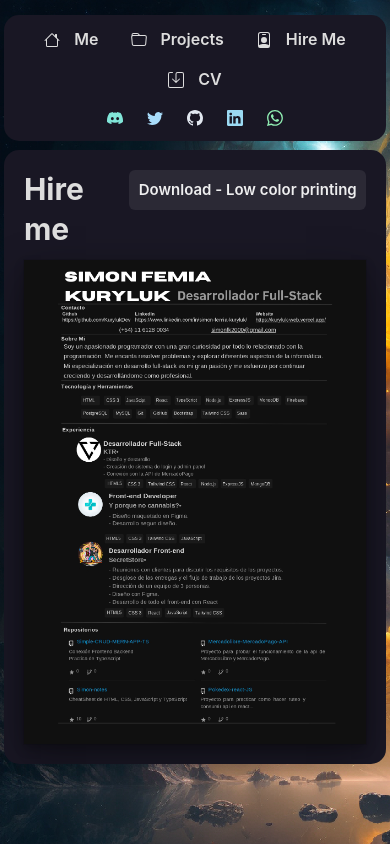
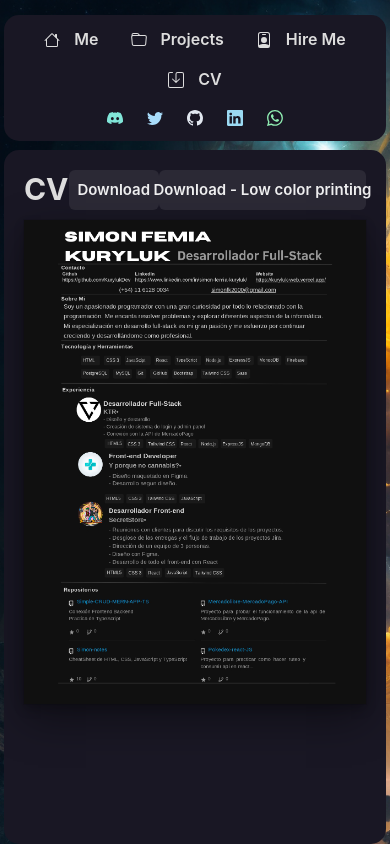
Before and after one commit to KurylukDev/kurylukWeb, a React (Vite) app: page /cv in a window 390 px wide. Built offline with nearby package versions, Linux system fonts and the light colour scheme.

Commit message:
prueba view en telefono

```diff
--- a/index.html
+++ b/index.html
@@ -5,9 +5,8 @@
         <link rel="icon" href="/favicon.png" />
         <meta name="viewport" content="width=device-width, initial-scale=1.0" />
         <meta name="theme-color" content="#000000" />
-    <meta name="description" content="Hi, i'm Sammwy! Welcome to my personal website. Take a look at my list of open-source projects." />
+        <meta name="description" content="Hi, i'm Simon! Welcome to my personal website. Take a look at my list of open-source projects." />
         <link rel="apple-touch-icon" href="/favicon.png" />
-    <!-- <link rel="manifest" href="/manifest.json" /> -->
         <title>&lt;KurylukPortafolio /&gt;</title>
     </head>
     <body>
--- a/src/components/layout/container/container.jsx
+++ b/src/components/layout/container/container.jsx
@@ -8,7 +8,7 @@ export default function Container ({ children }) {
     return (
         <Box className={styles["wrapper"]}>
             <Flex className={styles["container"]}>
-                <Box className={styles["page"]} backgroundColor={"purple.900"}>{children}</Box>
+                <Box className={styles["page"]} backgroundColor={"purple.900"} >{children}</Box>
                 <Sidebar className={styles["page"]} />
             </Flex>
         </Box>
--- a/src/components/layout/container/container.module.css
+++ b/src/components/layout/container/container.module.css
@@ -23,6 +23,10 @@
 @media only screen and (max-width: 850px) {
     .container {
         width: 88%;
+    }
+    .page{
+        height: 100vh;
+        max-height: 1000px;
     }
 }
 
--- a/src/components/layout/navbar/navbar.jsx
+++ b/src/components/layout/navbar/navbar.jsx
@@ -2,7 +2,6 @@ import { Box, Flex } from "@chakra-ui/react";
 
 import { BsHouse, BsFolder, BsPersonBadge, BsSave} from "react-icons/bs"
 import { BsDiscord, BsGithub, BsLinkedin, BsTwitter, BsWhatsapp } from "react-icons/bs"
-import CvModal from '../../modal/Modal'
 
 import SocialButton from "./social-button";
 
--- a/src/pages/Cv.jsx
+++ b/src/pages/Cv.jsx
@@ -4,15 +4,20 @@ import '../styles/index.css'
 export default function Cv() {
     return (
         <Box>
-            <Heading display={"flex"} justifyContent={"space-between"} size={"xl"}>Hire me
+            <Heading display={"flex"} justifyContent={"space-between"} size={"xl"}>CV
             <Button fontSize={'15px'}
-              as="a"
-              href="/cv.pdf"
-              download="/cv.pdf"
-              >Download - Low color printing</Button></Heading>
+            as="a"
+            href="/cv.pdf"
+            download="/cv.pdf"
+            >Download</Button>
+            <Button fontSize={'15px'}
+            as="a"
+            href="/cv.pdf"
+            download="/cv.pdf"
+            >Download - Low color printing</Button></Heading>
             <Box marginTop={"10px"} justifyContent={"center"} display={"flex"} boxShadow='dark-lg'>
                 <img
-                className={"cvImage"}
+                alt="CV"
                 src="/kurylukCv.png"
                 width={"100%"}
                 height={"100%"}
--- a/src/pages/home.jsx
+++ b/src/pages/home.jsx
@@ -8,7 +8,7 @@ export default function Home() {
         <Box>
             <PresentationCard />
 
-            <Box marginTop={"20px"}>
+            <Box marginTop={"20px"} marginBottom={"20px"}>
                 <Heading size={"xl"}>Who am I?</Heading>
                 <Text>
                     My name is Simon, I am a 22yo programmer from Argentina who likes to develop
--- a/src/pages/projects.jsx
+++ b/src/pages/projects.jsx
@@ -16,7 +16,7 @@ import {
 	ModalFooter,
 	ModalBody,
 	ModalCloseButton,
-    useDisclosure,
+  useDisclosure,
 } from "@chakra-ui/react";
 import React from 'react';
 
--- a/src/styles/index.css
+++ b/src/styles/index.css
@@ -6,9 +6,4 @@ body {
     -webkit-font-smoothing: antialiased;
     -moz-osx-font-smoothing: grayscale;
     overflow: hidden;
-
   }
-
-.cvImage{
-    image-rendering: initial;
-  }
--- a/src/styles/scroll.css
+++ b/src/styles/scroll.css
@@ -10,10 +10,10 @@
 
   /* Handle */
   ::-webkit-scrollbar-thumb {
-    background: #FED7E2;
+    background: #593f63;
   }
 
   /* Handle on hover */
   ::-webkit-scrollbar-thumb:hover {
-    background: #DCB5C0;
+    background: #904aa5;
   }
--- a/src/theme.js
+++ b/src/theme.js
@@ -11,7 +11,6 @@ const styles = {
             bg: 'url("/background.png") fixed',
             bgRepeat: "no-repeat",
             bgSize: "cover",
-            imageRendering: "pixelated",
             color: '#ddd',
 
         },
```
Lines whose indentation alone changed are shown as unchanged.
